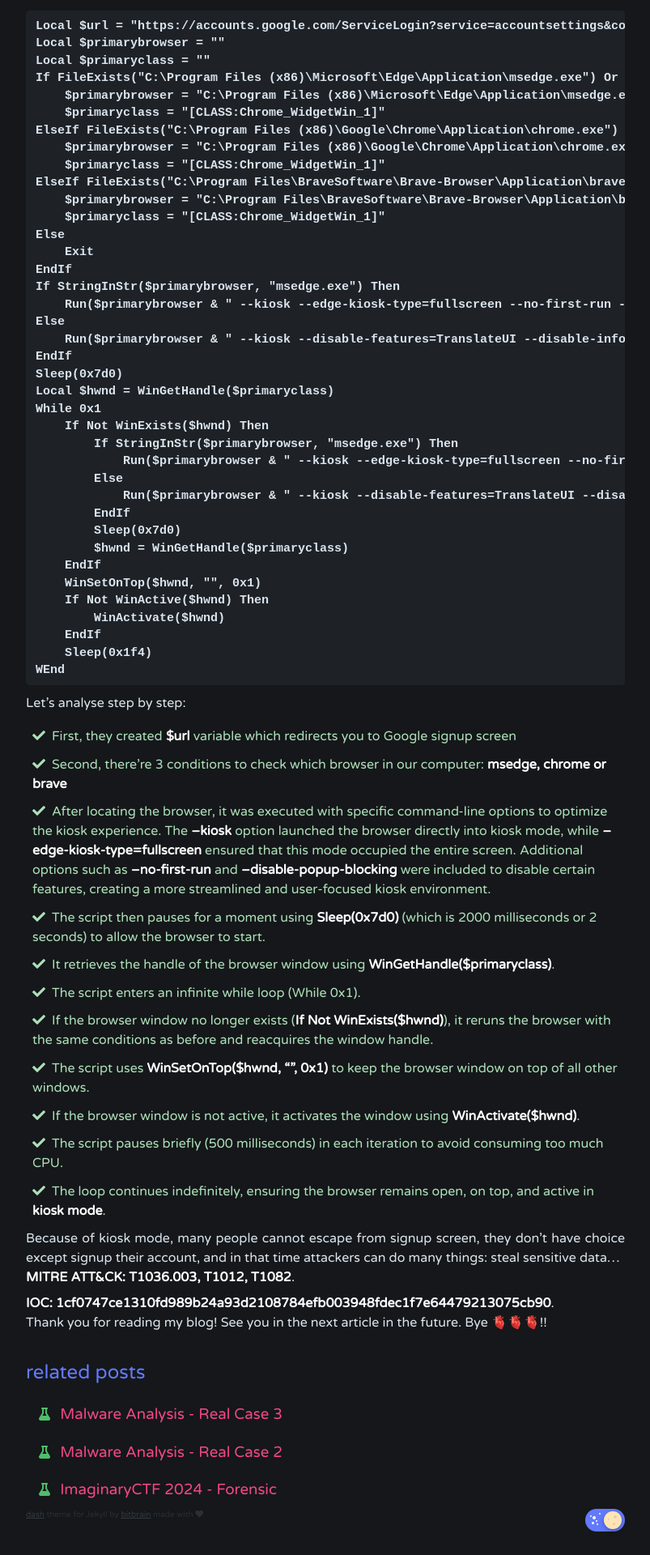
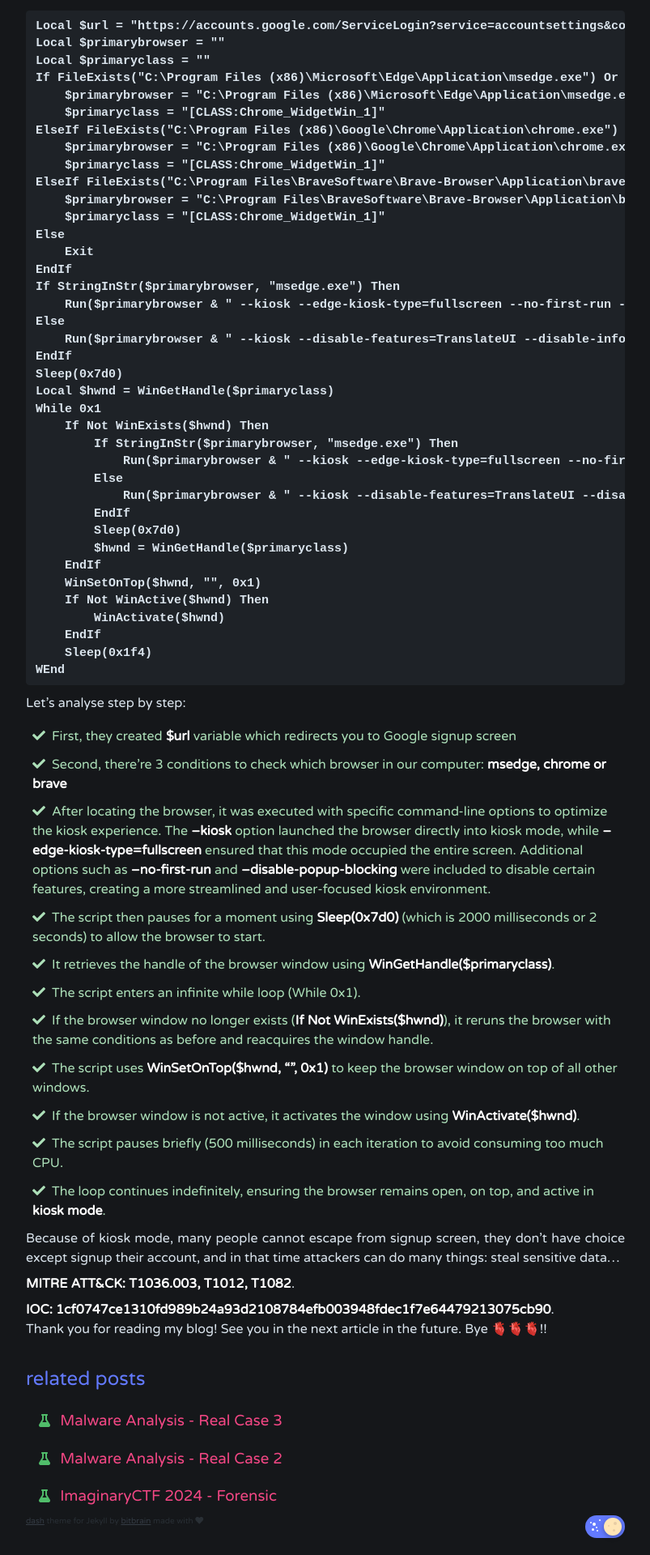
Before and after one commit to odintheprotector/odintheprotector.github.io, a Jekyll site: the page built from _posts/2024-09-03-malware-analysis-real-case-4.md, in a window 1280 px wide. Shown: the part 4480-6400 px from the top of the page at 81% size, without its empty margins (238-1041 px from the left). Built offline with Jekyll 4.4.1, drawn with Linux system fonts in a browser that asks for light colours; nearby versions of some CDN libraries; grey boxes are pictures that could not be loaded.

Commit message:
Update 2024-09-03-malware-analysis-real-case-4.md

```diff
--- a/_posts/2024-09-03-malware-analysis-real-case-4.md
+++ b/_posts/2024-09-03-malware-analysis-real-case-4.md
@@ -176,10 +176,10 @@
 - The script pauses briefly (500 milliseconds) in each iteration to avoid consuming too much CPU.
 - The loop continues indefinitely, ensuring the browser remains open, on top, and active in **kiosk mode**.
 
-Because of kiosk mode, many people cannot escape from signup screen, they don't have choice except signup their account, and in that time attackers can do many things: steal sensitive data...
-<br/>
+Because of kiosk mode, many people cannot escape from signup screen, they don't have choice except signup their account, and in that time attackers can do many things: steal sensitive data... <br>
+
 **MITRE ATT&CK: T1036.003, T1012, T1082**.
 
 **IOC: 1cf0747ce1310fd989b24a93d2108784efb003948fdec1f7e64479213075cb90**.
-<br/>
+<br>
 Thank you for reading my blog! See you in the next article in the future. Bye 🫀🫀🫀!!
```
